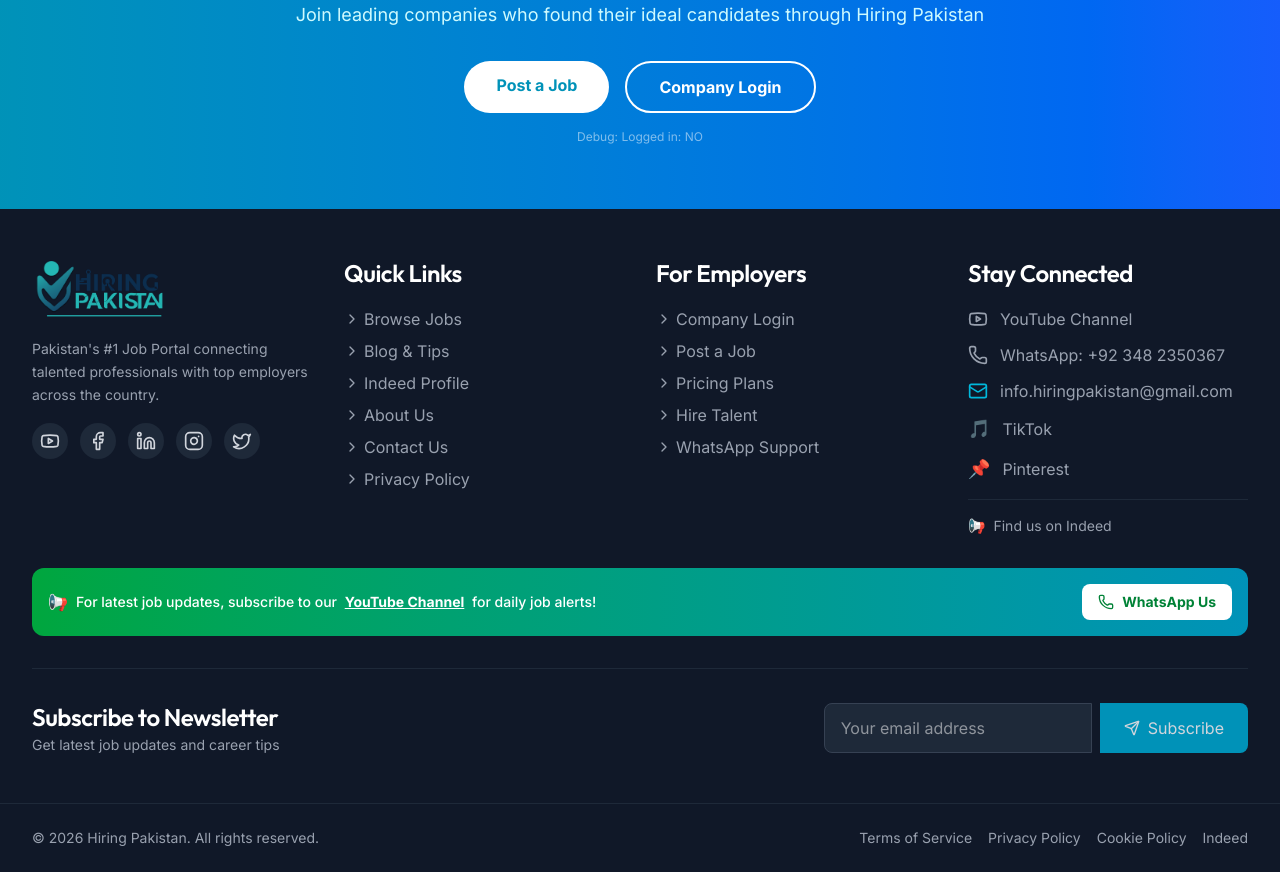
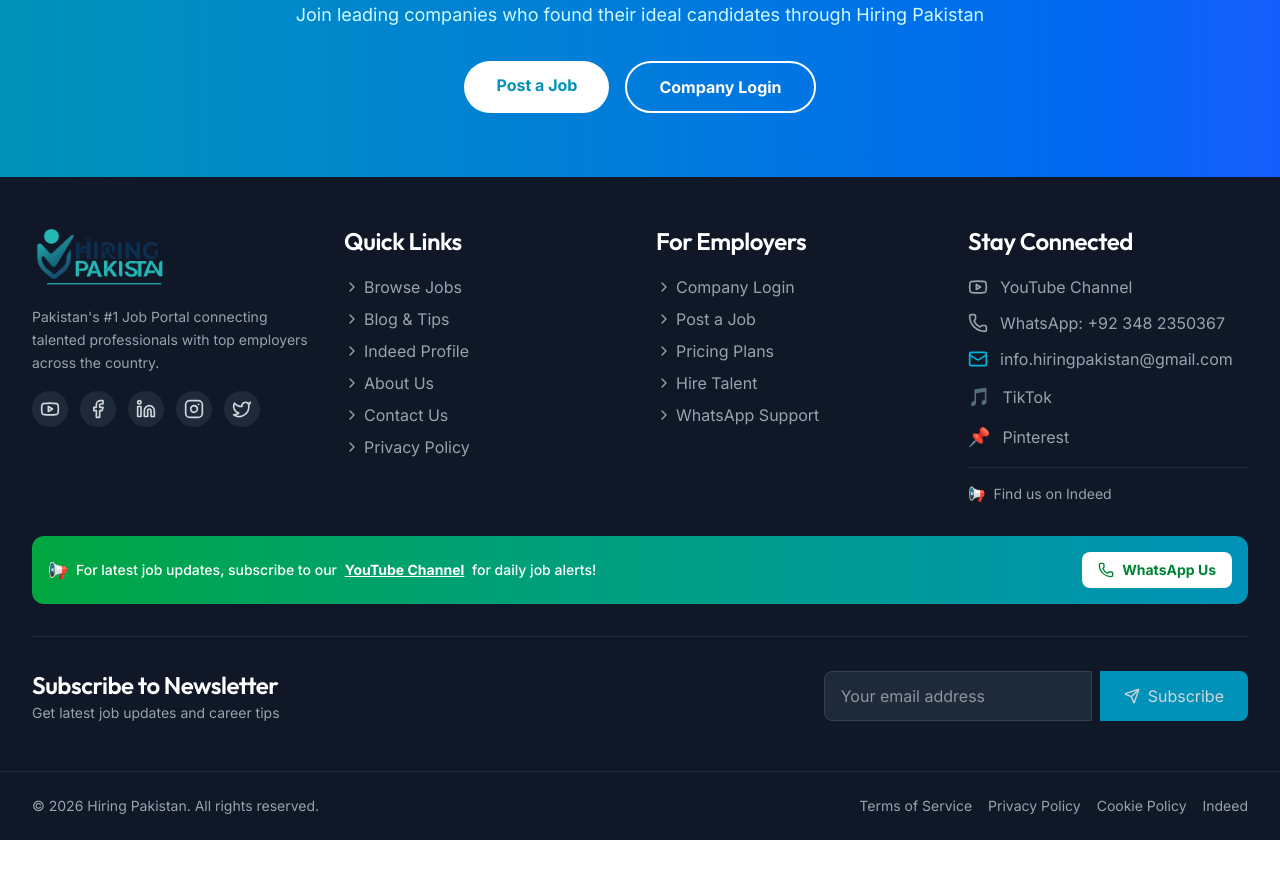
Before and after one commit to hamzamuhammad4/hiring-pakistan, a Next.js app: page / in a window 1280 px wide. Shown: the part 1620-2492 px from the top of the page. After the commit the page ends 2460 px from the top, so only its background shows below. Built offline with nearby package versions, Linux system fonts and the light colour scheme; no server answers; the database is empty.

Commit message:
Show company name in dashboard header instead of generic Company Dashboard

```diff
--- a/src/app/page.js
+++ b/src/app/page.js
@@ -1,9 +1,9 @@
-// src/app/page.js (debug version with direct auth check)
+// src/app/page.js - FINAL CLEAN VERSION (No Debug Text)
 "use client";
 
 import JobCard from "@/components/JobCard";
 import SearchSection from "@/components/SearchSection";
-import { db, auth } from "@/lib/firebase"; // ✅ auth bhi import karo
+import { db, auth } from "@/lib/firebase";
 import { collection, query, orderBy, limit, getDocs, where } from "firebase/firestore";
 import { useState, useEffect, Suspense } from "react";
 import Link from "next/link";
@@ -35,26 +35,19 @@
   const [allJobs, setAllJobs] = useState([]);
   const [filteredJobs, setFilteredJobs] = useState([]);
   const [loading, setLoading] = useState(true);
-  const [isCompanyLoggedIn, setIsCompanyLoggedIn] = useState(false); // ✅ Direct state
+  const [isCompanyLoggedIn, setIsCompanyLoggedIn] = useState(false);
 
   // Get filters from URL
   const searchQuery = searchParams.get('search') || "";
   const categoryFilter = searchParams.get('category') || "All";
 
-  // ✅ Direct Firebase auth check - MOST RELIABLE
+  // Direct Firebase auth check
   useEffect(() => {
     const unsubscribe = auth.onAuthStateChanged(async (user) => {
-      console.log("Auth state changed:", user?.email, "Verified:", user?.emailVerified);
-
       if (user && user.emailVerified) {
-        // Check if user is company from Firestore
-        const userDoc = await import('firebase/firestore').then(({ doc, getDoc }) =>
-          getDoc(doc(db, 'users', user.uid))
-        );
+        const { doc, getDoc } = await import('firebase/firestore');
+        const userDoc = await getDoc(doc(db, 'users', user.uid));
         const role = userDoc.exists() ? userDoc.data().role : null;
-        console.log("User role from DB:", role);
-
-        // ✅ Condition: logged in AND role is company
         setIsCompanyLoggedIn(role === "company" || role === "employer");
       } else {
         setIsCompanyLoggedIn(false);
@@ -191,7 +184,7 @@
         </div>
       </section>
 
-      {/* ✅ UPDATED CTA Section */}
+      {/* CTA Section - CLEAN (No Debug Text) */}
       <section className="py-16 px-4 bg-gradient-to-r from-cyan-600 to-blue-600">
         <div className="max-w-4xl mx-auto text-center">
           <h2 className="text-3xl md:text-4xl font-bold text-white mb-4">
@@ -202,7 +195,6 @@
           </p>
 
           <div className="flex flex-col sm:flex-row gap-4 justify-center">
-            {/* Post a Job - Always show */}
             <Link
               href={isCompanyLoggedIn ? "/company/dashboard/post-job" : "/company/signup"}
               className="bg-white text-cyan-600 hover:bg-gray-100 font-bold px-8 py-3 rounded-full transition"
@@ -210,7 +202,6 @@
               Post a Job
             </Link>
 
-            {/* Company Login - Only show when NOT logged in */}
             {!isCompanyLoggedIn && (
               <Link
                 href="/company/login"
@@ -220,11 +211,6 @@
               </Link>
             )}
           </div>
-
-          {/* ✅ Debug info - Remove after testing */}
-          <p className="text-white/50 text-xs mt-4">
-            Debug: Logged in: {isCompanyLoggedIn ? "YES" : "NO"}
-          </p>
         </div>
       </section>
     </>
```
